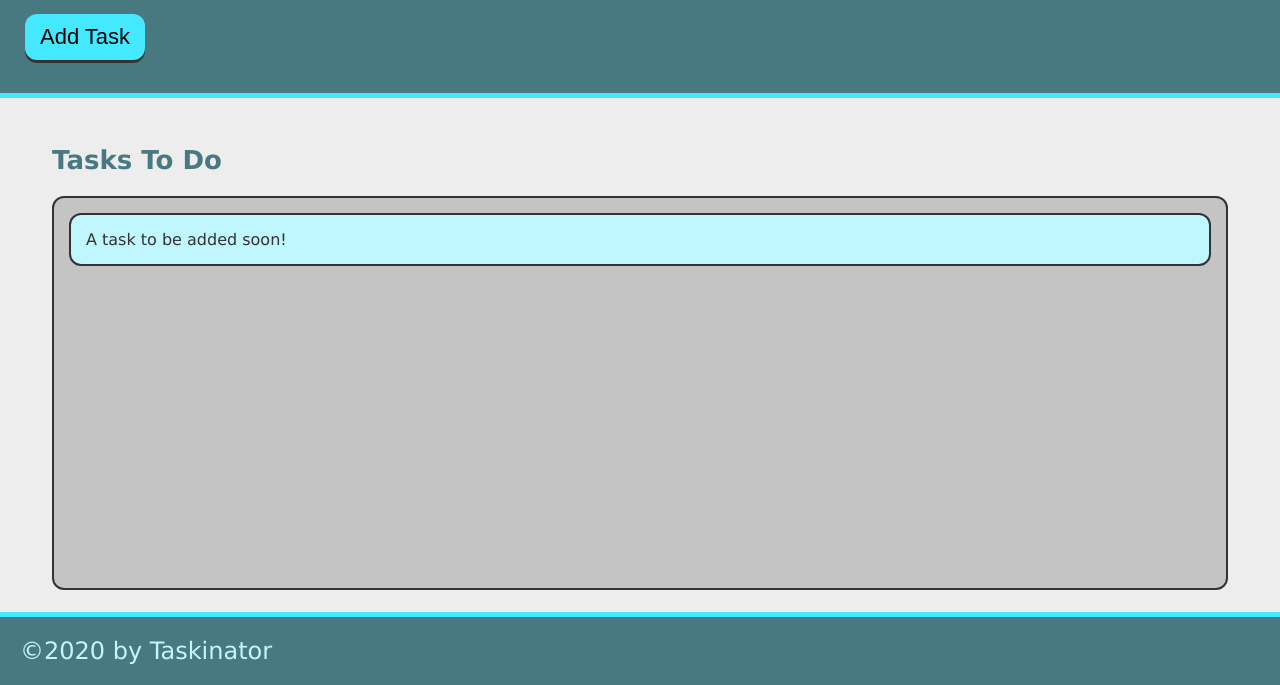
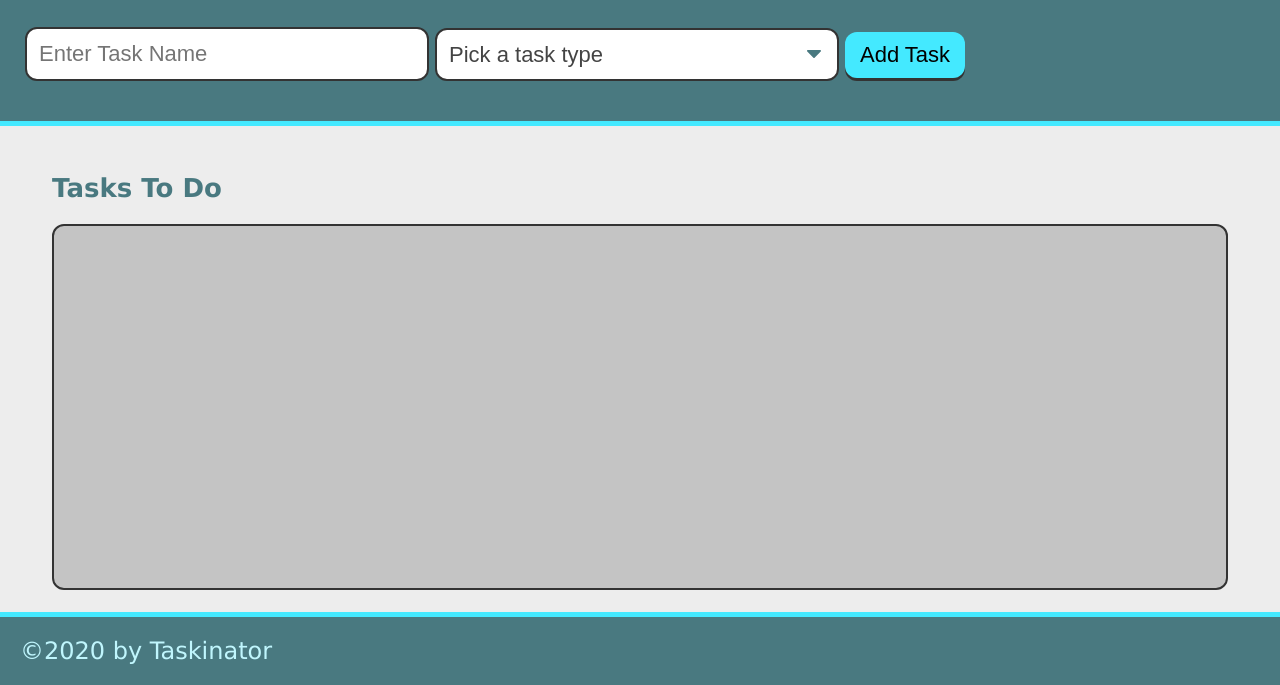
Before and after one commit to bluesatyr/taskinator, a plain HTML site: page index.html in a window 1280 px wide. Shown: the part 115-800 px from the top of the page. Drawn offline with Linux system fonts and the light colour scheme.

Commit message:
add form input fields

```diff
--- a/index.html
+++ b/index.html
@@ -13,14 +13,31 @@
     <header>
         <h1 class="page-title">Taskinator</h1>
         <p>Click the button below to add a new task!</p>
-        <button class="btn" id="save-task">Add Task</button>
+        <!-- form to create new task -->
+        <form id="task-form">
+            <div class="form-group">
+                <input type="text" name="task-name" class="text-input" placeholder="Enter Task Name" />
+            </div>
+            <div class="form-group">
+                <select name="task-type" class="select-dropdown">
+                    <option value="" disabled selected>Pick a task type</option>
+                    <option value="Print">Print</option>
+                    <option value="Web">Web</option>
+                    <option value="Mobile">Mobile</option>
+                </select>
+            </div>
+            <div class="form-group">
+                <button class="btn" id="save-task" type="submit">Add Task</button>
+            </div>
+        </form>
+
     </header>
 
     <main class="page-content">
         <section class="task-list-wrapper">
             <h2 class="list-title">Tasks To Do</h2>
             <ul class="task-list" id="tasks-to-do">
-                <li class="task-item">A task to be added soon!</li>
+
             </ul>
         </section>
     </main>
```
Also changed, not shown: assets/js/script.js (+17 -1 lines).
